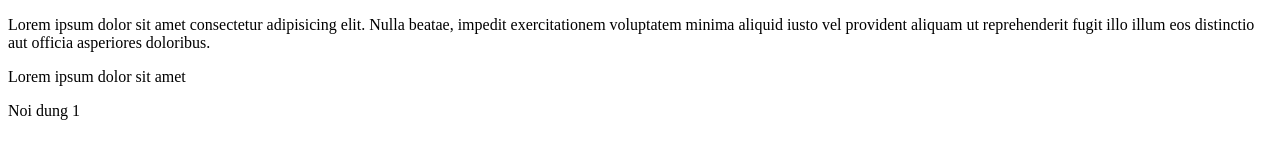
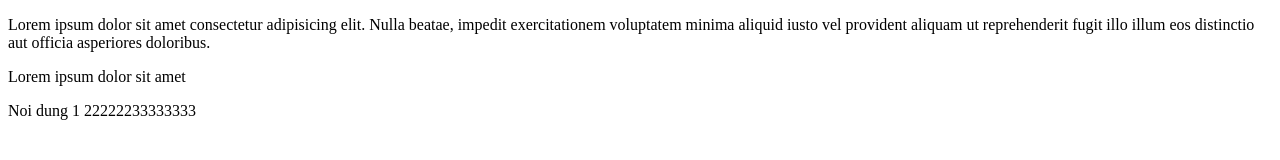
Before and after one commit to lenhutanh2k3/test-git, a plain HTML site: page index.html in a window 1280 px wide. Drawn offline with Linux system fonts and the light colour scheme.

Commit message:
update-index

```diff
--- a/index.html
+++ b/index.html
@@ -8,7 +8,7 @@
 <body>
     <p>Lorem ipsum dolor sit amet consectetur adipisicing elit. Nulla beatae, impedit exercitationem voluptatem minima aliquid iusto vel provident aliquam ut reprehenderit fugit illo illum eos distinctio aut officia asperiores doloribus.</p>
     <div class="haha">Lorem ipsum dolor sit amet</div>
-    <p>Noi dung 1
-    </p>
+    <p>Noi dung 1 22222233333333</p>
+
 </body>
 </html>
```
